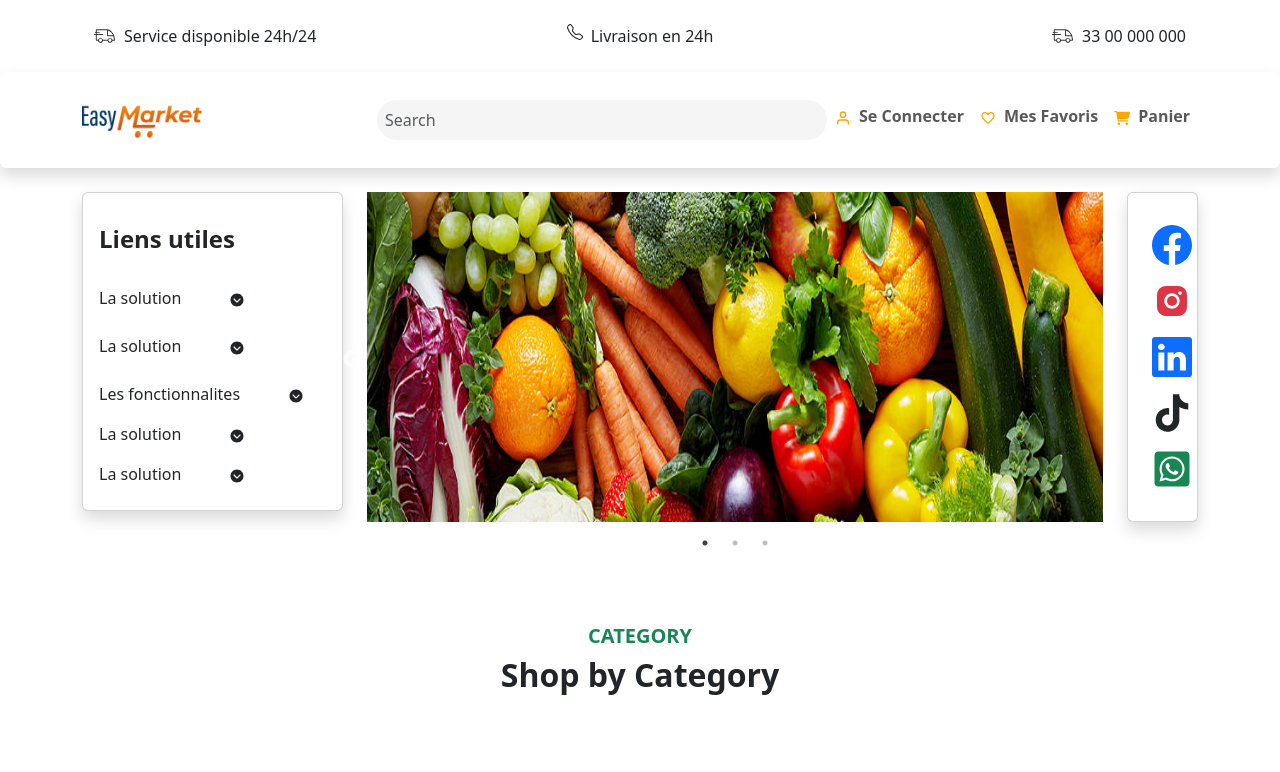
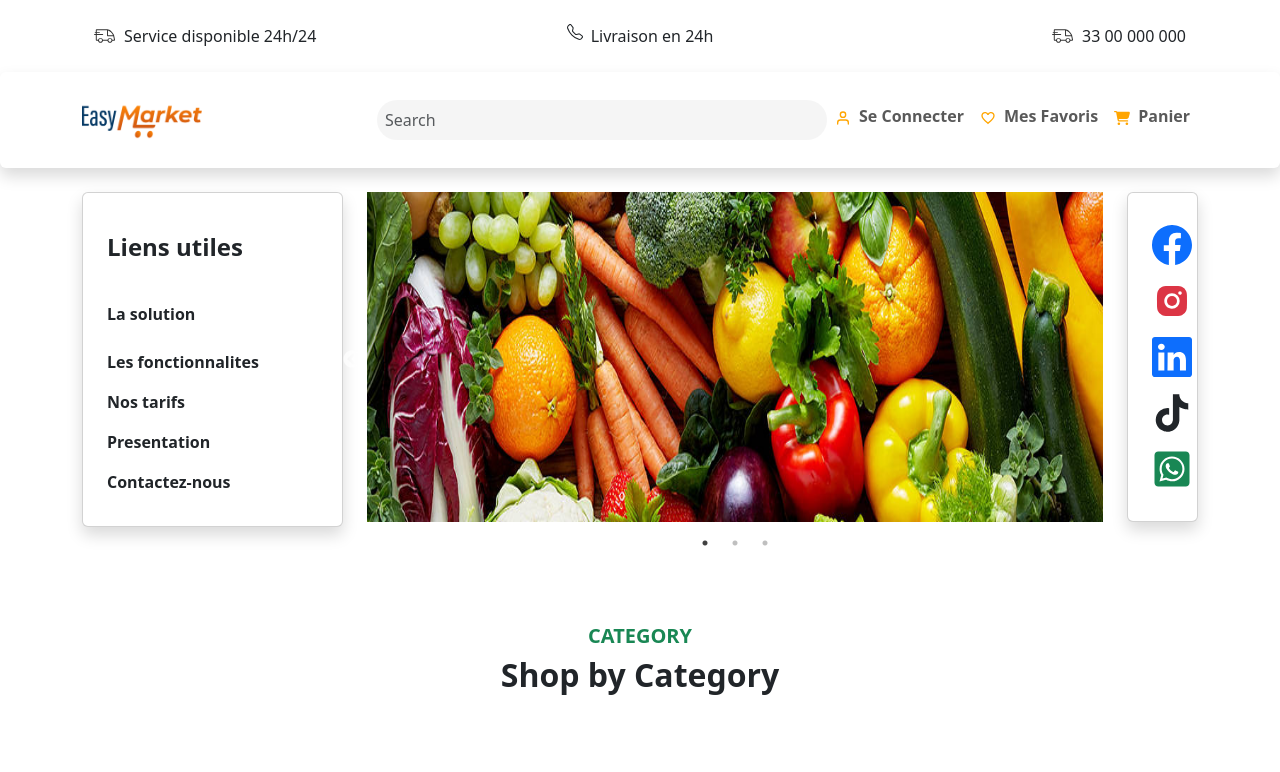
Before and after one commit to bayezalle/flow-appli, a React (Create React App) app: page / in a window 1280 px wide. Shown: the top 772 px of the page. Built offline with nearby package versions, Linux system fonts and the light colour scheme.

Commit message:
nouvelle

```diff
--- a/src/Compenets/Home/Banner.jsx
+++ b/src/Compenets/Home/Banner.jsx
@@ -29,32 +29,37 @@ function Banner() {
         <div className="container">
             <div className="row">
             <div className="col-md-3">
-               <div className="card shadow p-3">
-                <h4 className='fw-bold py-3 text-start'>Liens utiles</h4>
+               <div className="card shadow p-4">
+                <h4 className='fw-bold text-start py-3'>Liens utiles</h4>
                 <ul className="navbar-nav">
-                    <li className="nav-item">
-                        <a className="nav-link a-flow" href="">La solution
+                    {/* <li className="nav-item">
+                        <a className="nav-link a-flow fw-bold text-dark" href="">La solution
                             <IoIosArrowDropdownCircle className="ms-5"/>
                         </a>
-                    </li>
+                    </li>  */}
                     <li className="nav-link">
-                        <a className="nav-link a-flow" href="">La solution
-                            <IoIosArrowDropdownCircle className="ms-5"/>
+                        <a className="nav-link a-flow fw-bold text-dark" href="">La solution
+                            {/* <IoIosArrowDropdownCircle className="ms-5"/> */}
                         </a>
                     </li>
                     <li className="nav-item">
-                        <a className="nav-link a-flow" href="">Les fonctionnalites
-                            <IoIosArrowDropdownCircle className="ms-5"/>
+                        <a className="nav-link a-flow fw-bold text-dark" href="">Les fonctionnalites
+                            {/* <IoIosArrowDropdownCircle className="ms-5"/> */}
                         </a>
                     </li>
                     <li className="nav-item">
-                        <a className="nav-link a-flow" href="">La solution
-                            <IoIosArrowDropdownCircle className="ms-5"/>
+                        <a className="nav-link a-flow fw-bold text-dark" href="">Nos tarifs
+                            {/* <IoIosArrowDropdownCircle className="ms-5"/> */}
                         </a>
                     </li>
                     <li className="nav-item">
-                        <a className="nav-link a-flow" href="">La solution
-                            <IoIosArrowDropdownCircle className="ms-5"/>
+                        <a className="nav-link a-flow fw-bold text-dark" href="">Presentation
+                            {/* <IoIosArrowDropdownCircle className="ms-5"/> */}
+                        </a>
+                    </li>
+                    <li className="nav-item">
+                        <a className="nav-link a-flow fw-bold text-dark" href="">Contactez-nous
+                            {/* <IoIosArrowDropdownCircle className="ms-5"/> */}
                         </a>
                     </li>
                 </ul>
```
